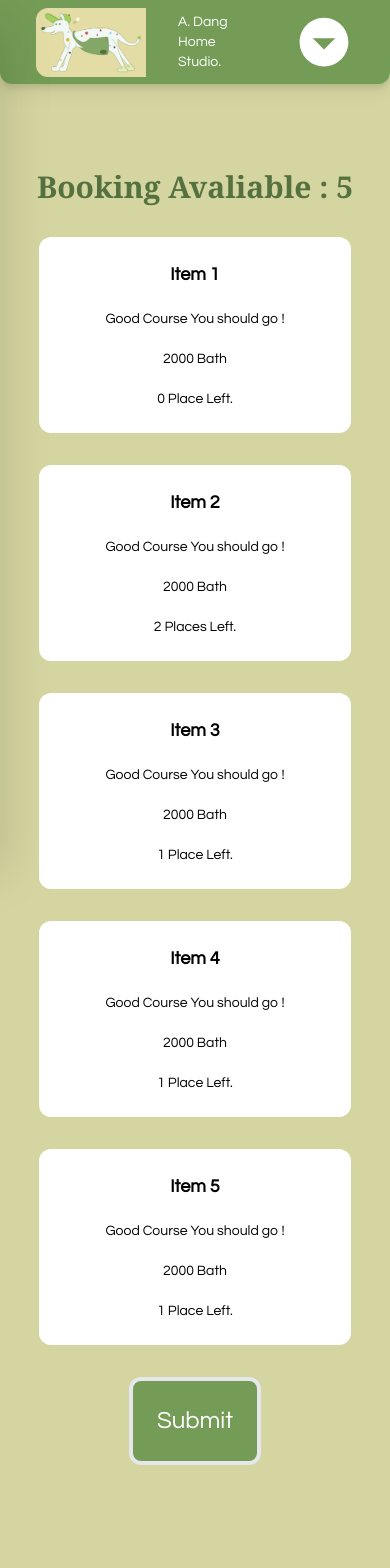
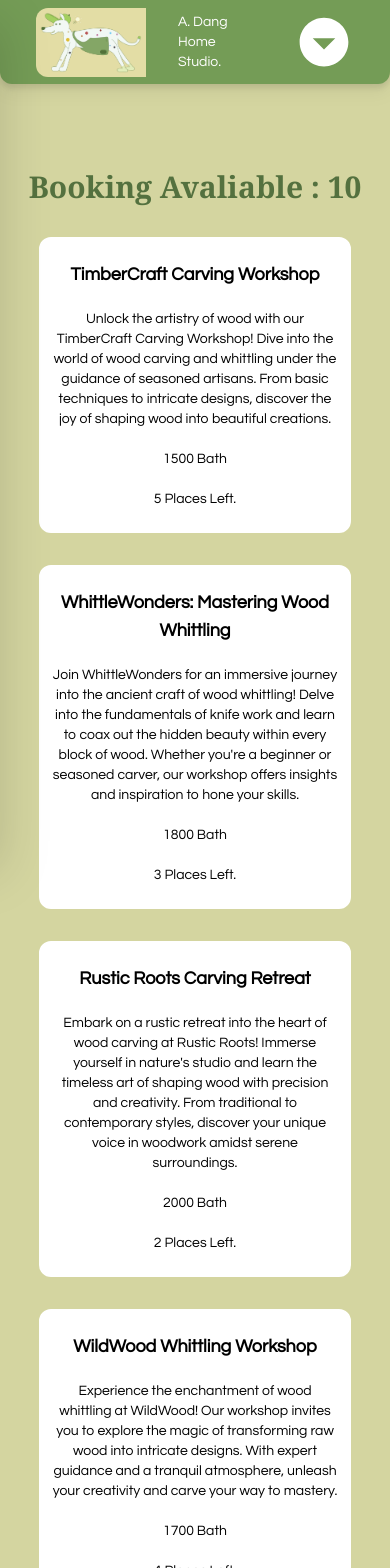
Before and after one commit to microhum/ADangHomeStudio, a Next.js app: page /workshop/booking in a window 390 px wide. Shown: the top 1568 px of the page. Built offline with nearby package versions, Linux system fonts and the light colour scheme.

Commit message:
Add: Preview item, Cart Dynamic Route

```diff
--- a/src/components/cartItem.tsx
+++ b/src/components/cartItem.tsx
@@ -1,45 +1,45 @@
-import React, { useState } from "react";
+import React, { FC, useCallback, useState } from "react";
 import useShoppingItemStore from "@/stores/ShoppingCartStore";
 import { FaPaintBrush } from "react-icons/fa";
 
 interface ShoppingCartProps {
-  id: any;
-  name: string;
-  description: string;
-  price: number;
-  place_left: number;
+  item: {
+    id: any;
+    name: string;
+    description: string;
+    price: number;
+    place_left: number;
+  };
 }
-const ShoppingCartItem = ({
-  id,
-  name,
-  description,
-  price,
-  place_left
-}: ShoppingCartProps) => {
+const ShoppingCartItem: FC<ShoppingCartProps> = ({ item }) => {
+  const { id, name, description, price, place_left } = item;
   const { selected, setSelected } = useShoppingItemStore();
 
-  const handleClick = () => {
-    setSelected(id);
-  };
+  const handleClick = useCallback(() => {
+    setSelected(item);
+  }, [item]);
 
   return (
     <button
       id={id}
       onClick={handleClick}
       className={`relative flex flex-col justify-center gap-y-5 items-center md:flex-row md:justify-around w-4/5 px-2 py-5 bg-white rounded-xl border-4 transition-all duration-400 ${
-        selected == id
+        selected?.id == id
           ? "border-amber-600"
           : "border-white hover:border-gray-200 hover:animate-pulse"
       }`}
     >
       {/* name */}
-      <h1 className="inline-flex gap-x-3 text-lg lg:text-3xl font-semibold">
+      <h1 className="flex md:w-4/12 text-lg lg:text-3xl font-semibold">
         {name}
       </h1>
+
       {/* description */}
-      <p className="text-sm lg:text-lg font-light">{description}</p>
-      <p className="text-sm lg:text-lg font-light">{price} Bath</p>
-      <p className="text-sm lg:text-lg font-light">{place_left} Place{place_left>1 ? "s" : ""} Left.</p>
+      <p className="flex md:w-8/12 text-sm lg:text-lg font-light">{description}</p>
+      <p className="flex md:w-1/12 text-sm lg:text-lg font-light">{price} Bath</p>
+      <p className="flex md:w-1/12 text-sm lg:text-lg font-light">
+        {place_left} Place{place_left > 1 ? "s" : ""} Left.
+      </p>
     </button>
   );
 };
--- a/src/pages/book/booking.tsx
+++ /dev/null
@@ -1,55 +0,0 @@
-import NavBar from "@/components/NavBar";
-import { useState } from "react";
-import ShoppingCartItem from "@/components/cartItem";
-
-const Booking = () => {
-  const items = [
-    {
-      id: 1,
-      description: "Good Course You should go !",
-      name: "Item 1",
-      price: 2000,
-      place_left: 0,
-    },
-    {
-      id: 2,
-      description: "Good Course You should go !",
-      name: "Item 2",
-      price: 2000,
-      place_left: 2,
-    },
-    {
-      id: 3,
-      description: "Good Course You should go !",
-      name: "Item 3",
-      price: 2000,
-      place_left: 1,
-    },
-  ];
-  return (
-    <>
-      <div className="flex flex-col  items-center bg-cream w-full h-[20vh]" />
-      <div className="flex flex-col  gap-8 items-center bg-cream w-full h-screen">
-        <p className="text-3xl text-meadow-400 font-serif font-bold">
-          Booking Avaliable : {items.length}
-        </p>
-        {items.map((item) => (
-          <div key={item.name}>
-            <ShoppingCartItem
-              id={item.id}
-              description={item.description}
-              name={item.name}
-              price={item.price}
-              place_left={item.place_left}
-            />
-          </div>
-        ))}
-        <button className="text-2xl text-white bg-meadow-300 p-6 rounded-xl border-4 hover:text-black hover:border-black">
-          Submit
-        </button>
-      </div>
-    </>
-  );
-};
-
-export default Booking;
--- a/src/pages/index.tsx
+++ b/src/pages/index.tsx
@@ -20,7 +20,7 @@ function App() {
             </p>
           </div>
           <button className="z-10 mt-10 self-center text-2xl gradient_transition from-meadow-300 from-20% to-amber-600 to-60% w-48 h-16 rounded-xl text-white transition-all duration-1000 hover:bg-right">
-            <Link href="/workshop/booking">Book Now !</Link>
+            <Link className="w-full h-full flex items-center justify-center" href="/workshop/booking">Book Now !</Link>
           </button>
         </div>
         <div>
@@ -51,7 +51,7 @@ function App() {
         />
       </div>
       {/* Target */}
-      <div className="relative flex flex-row justify-around items-center w-full bg-meadow-300 h-[50vh] ">
+      <div className="relative flex flex-row justify-around items-center w-full bg-meadow-300 h-[35vh] ">
         <div className="inline-flex justify-center w-screen h-screen max-w-full max-h-full bg-meadow-400">
           <p className="text-lg lg:text-4xl self-center text-white font-semibold p-12">Learning Art By Doing !</p>
         </div>
@@ -64,7 +64,7 @@ function App() {
           <span className="text-white text-end text-xl font-semibold">- Poom</span>
         </div>
       </div>
-      <div className="relative flex flex-row justify-around items-center w-full bg-meadow-300 h-[50vh] drop-shadow-2xl">
+      <div className="relative flex flex-row justify-around items-center w-full bg-meadow-300 h-[35vh] drop-shadow-2xl">
         <div className="flex flex-col p-12">
           <p className="text-sm lg:text-xl text-white">
             &quot;Wood Carving is true way to enlightenment.&quot;
--- a/src/pages/workshop/booking.tsx
+++ b/src/pages/workshop/booking.tsx
@@ -1,46 +1,99 @@
 import NavBar from "@/components/NavBar";
-import { useState } from "react";
+import { useCallback, useState } from "react";
 import ShoppingCartItem from "@/components/cartItem";
+import useShoppingItemStore from "@/stores/ShoppingCartStore";
+import { useRouter } from "next/router";
 
 const Booking = () => {
-  const [SelectedID, setSelectedID] = useState<string | null>(null);
+  const router = useRouter();
+  const { selected } = useShoppingItemStore();
+  const redirectToItem = useCallback(
+    () => router.push(`/workshop/booking/${selected.id}/${selected.name}`),
+    [router, selected]
+  );
   const items = [
     {
       id: 1,
-      description: "Good Course You should go !",
-      name: "Item 1",
-      price: 2000,
-      place_left: 0,
+      name: "TimberCraft Carving Workshop",
+      description:
+        "Unlock the artistry of wood with our TimberCraft Carving Workshop! Dive into the world of wood carving and whittling under the guidance of seasoned artisans. From basic techniques to intricate designs, discover the joy of shaping wood into beautiful creations.",
+      price: 1500,
+      place_left: 5,
     },
     {
       id: 2,
-      description: "Good Course You should go !",
-      name: "Item 2",
+      name: "WhittleWonders: Mastering Wood Whittling",
+      description:
+        "Join WhittleWonders for an immersive journey into the ancient craft of wood whittling! Delve into the fundamentals of knife work and learn to coax out the hidden beauty within every block of wood. Whether you're a beginner or seasoned carver, our workshop offers insights and inspiration to hone your skills.",
+      price: 1800,
+      place_left: 3,
+    },
+    {
+      id: 3,
+      name: "Rustic Roots Carving Retreat",
+      description:
+        "Embark on a rustic retreat into the heart of wood carving at Rustic Roots! Immerse yourself in nature's studio and learn the timeless art of shaping wood with precision and creativity. From traditional to contemporary styles, discover your unique voice in woodwork amidst serene surroundings.",
       price: 2000,
       place_left: 2,
     },
     {
-      id: 3,
-      description: "Good Course You should go !",
-      name: "Item 3",
-      price: 2000,
+      id: 4,
+      name: "WildWood Whittling Workshop",
+      description:
+        "Experience the enchantment of wood whittling at WildWood! Our workshop invites you to explore the magic of transforming raw wood into intricate designs. With expert guidance and a tranquil atmosphere, unleash your creativity and carve your way to mastery.",
+      price: 1700,
+      place_left: 4,
+    },
+    {
+      id: 5,
+      name: "ForestForge Wood Carving Intensive",
+      description:
+        "Forge your skills in wood carving amidst the beauty of the forest at ForestForge! Our intensive workshop blends traditional techniques with contemporary approaches, offering a comprehensive journey into the world of woodwork. Join us and sculpt your imagination into reality.",
+      price: 2200,
       place_left: 1,
     },
     {
-      id: 4,
-      description: "Good Course You should go !",
-      name: "Item 4",
-      price: 2000,
-      place_left: 1,
+      id: 6,
+      name: "WhisperingWoods Carving Masterclass",
+      description:
+        "Listen to the whispers of the woods and master the art of carving at WhisperingWoods! Our masterclass delves deep into the nuances of woodwork, from selecting the perfect wood to refining your carving techniques. Let the forest be your guide as you craft your own masterpiece.",
+      price: 1900,
+      place_left: 3,
     },
     {
-      id: 5,
-      description: "Good Course You should go !",
-      name: "Item 5",
-      price: 2000,
-      place_left: 1,
+      id: 7,
+      name: "WoodCrafters Retreat",
+      description:
+        "Escape to WoodCrafters Retreat and immerse yourself in the serenity of wood carving! Our retreat offers a sanctuary for aspiring woodcrafters, providing expert instruction and ample opportunity to practice your skills. Discover the beauty of wood and unleash your creativity in our peaceful haven.",
+      price: 1600,
+      place_left: 2,
+    },
+    {
+      id: 8,
+      name: "WhittleWorks Weekend Workshop",
+      description:
+        "Carve out some time for creativity at WhittleWorks Weekend Workshop! Join us for a weekend of hands-on wood whittling, where you'll learn essential techniques and create your own unique pieces. No experience necessary – just bring your enthusiasm and let the carving begin!",
+      price: 1300,
+      place_left: 6,
+    },
+    {
+      id: 9,
+      name: "SylvanSculpt Wood Carving Course",
+      description:
+        "Unleash your inner sculptor amidst the sylvan beauty of SylvanSculpt! Our wood carving course is designed to inspire and educate, guiding you through the process of transforming wood into art. From novice to expert, all skill levels are welcome to join this creative journey.",
+      price: 2100,
+      place_left: 0,
+    },
+    {
+      id: 10,
+      name: "WhisperingPines Woodworking Workshop",
+      description:
+        "Discover the secrets of woodwork at WhisperingPines! Our workshop combines the tranquility of nature with the thrill of craftsmanship, offering a holistic approach to woodworking. From carving to finishing, learn the essentials of woodworking and create lasting treasures.",
+      price: 1750,
+      place_left: 4,
     },
   ];
+
   return (
     <>
       <div className="bg-cream w-full h-[20vh]" />
@@ -49,17 +102,17 @@ const Booking = () => {
           Booking Avaliable : {items.length}
         </p>
         {items.map((item) => (
-          <div className="flex items-center justify-center w-full" key={item.id+"_"+item.name}>
-            <ShoppingCartItem
-              id={item.id}
-              description={item.description}
-              name={item.name}
-              price={item.price}
-              place_left={item.place_left}
-            />
+          <div
+            className="flex items-center justify-center w-full"
+            key={item.id + "_" + item.name}
+          >
+            <ShoppingCartItem item={item} />
           </div>
         ))}
-        <button className="text-2xl text-white bg-meadow-300 p-6 rounded-xl border-4 hover:text-black hover:border-black transition-all duration-400">
+        <button
+          onClick={redirectToItem}
+          className="text-2xl text-white bg-meadow-300 p-6 rounded-xl border-4 hover:text-black hover:border-black transition-all duration-400"
+        >
           Submit
         </button>
       </div>
--- a/src/stores/ShoppingCartStore.ts
+++ b/src/stores/ShoppingCartStore.ts
@@ -1,14 +1,16 @@
-import { create } from 'zustand';
-
-interface ShoppingItemProps {
-    selected: any
-}
+import { create } from "zustand";
 
 const ShoppingItemStore = (set: any) => ({
-    selected: null,
-    setSelected: (id: any) => set((state: ShoppingItemProps) => ({ selected: id })),
+  selected: {
+    id: null,
+    name: null,
+    description: null,
+    price: null,
+    place_left: null,
+  },
+  setSelected: (item: any) => set(() => ({ selected: item })),
 });
 
-const useShoppingItemStore = create(ShoppingItemStore )
+const useShoppingItemStore = create(ShoppingItemStore);
 
 export default useShoppingItemStore;
--- a/src/stores/SideBarStore.ts
+++ b/src/stores/SideBarStore.ts
@@ -10,6 +10,6 @@ const SidebarStore = (set: any) => ({
     closeSideBar: () => set({isOpen: false})
 });
 
-const useSidebarStore = create(SidebarStore )
+const useSidebarStore = create(SidebarStore)
 
 export default useSidebarStore;
```
Also changed, not shown: src/pages/workshop/[item].tsx (deleted, +0 -10 lines), src/pages/workshop/booking/[...item].tsx (added, +20 -0 lines).
